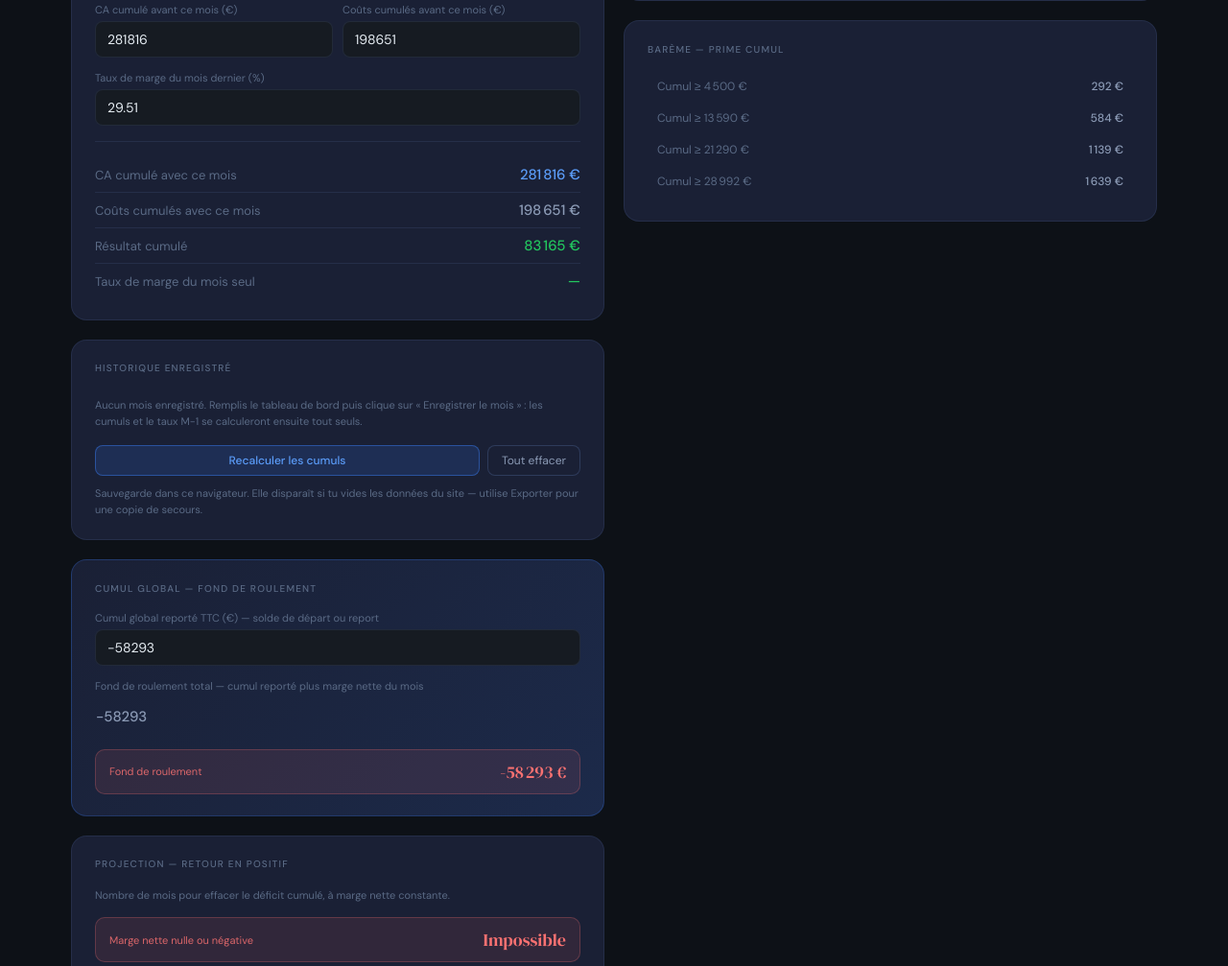
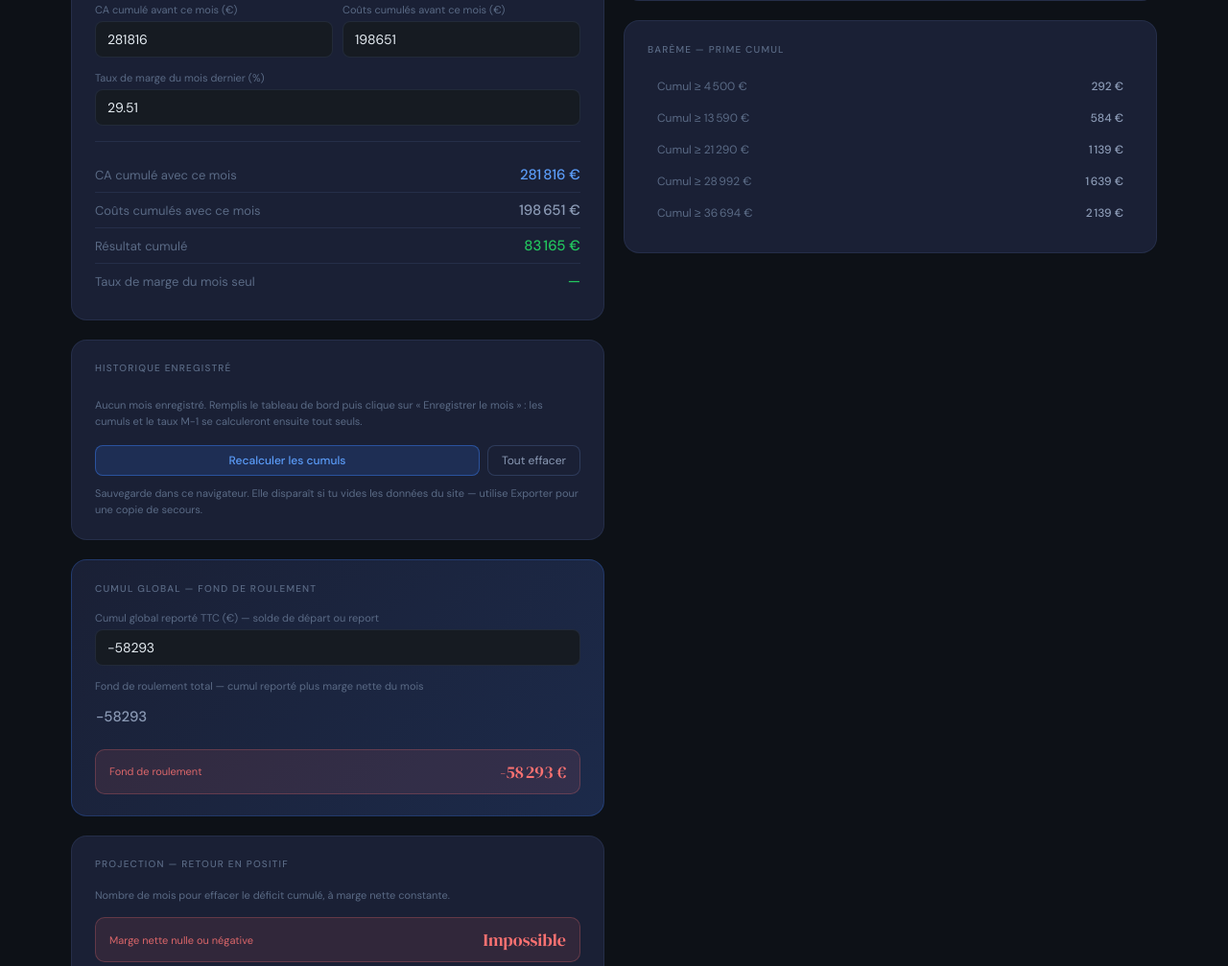
Before and after one commit to MassimoEpicureo/calculateur-prime-ecolog, a plain HTML site: page index.html in a window 1280 px wide. Shown: the part 1114-2121 px from the top of the page at 96% size. Drawn offline with nearby package versions, Linux system fonts and the light colour scheme.

Commit message:
Update index.html

```diff
--- a/index.html
+++ b/index.html
@@ -613,7 +613,8 @@ const BAREME_CUMUL = [
   { seuil: 4500,  prime: 292 },
   { seuil: 13590, prime: 584 },
   { seuil: 21290, prime: 1139 },
-  { seuil: 28992, prime: 1639 }
+  { seuil: 28992, prime: 1639 },
+  { seuil: 36694, prime: 2139 }
 ];
 const BAREME_MARGE = [
   { seuil: 0.15, prime: 584 },
```
